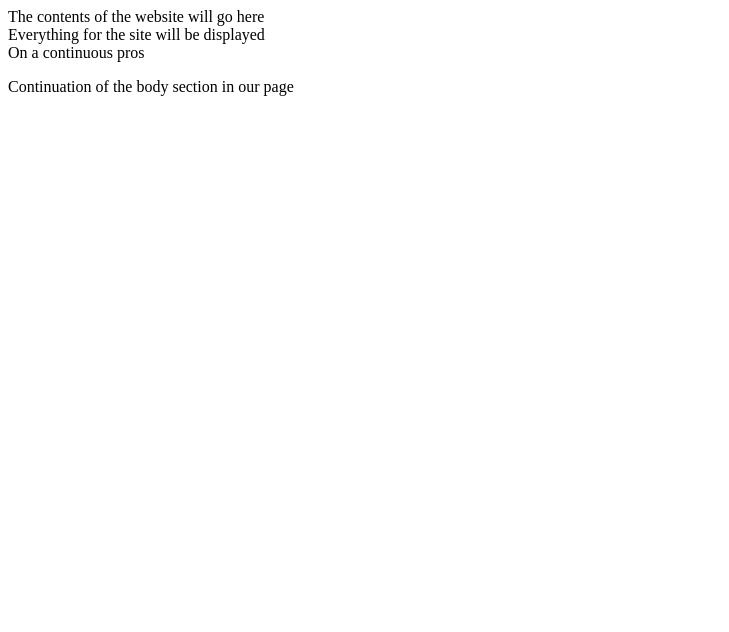
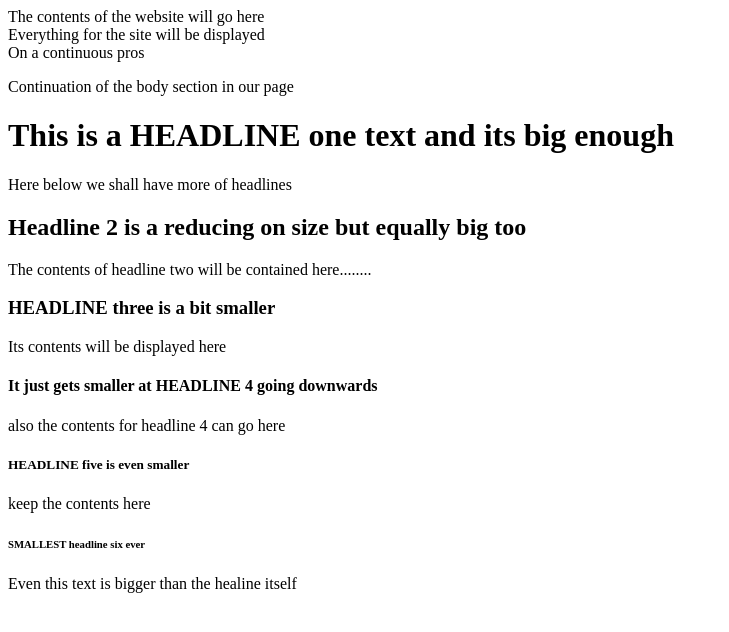
Before and after one commit to Radhika240/Website-Project, a plain HTML site: page index.html in a window 1280 px wide. Shown: the whole page, without its empty margins (0-729 px from the left). Drawn offline with Linux system fonts and the light colour scheme.

Commit message:
Headline tags added to the index page

```diff
--- a/index.html
+++ b/index.html
@@ -23,5 +23,31 @@
                 Continuation of the body section in our page
             </p>
 
+        <!-- Headline Tags <h1> <h2> <h3> ...... <6> Headline happend to the biggest in terms of size-->
+
+            <h1>This is a HEADLINE one text and its big enough</h1>
+
+                Here below we shall have more of headlines
+
+            <h2>Headline 2 is a reducing on size but equally big too</h2>
+
+                The contents of headline two will be contained here........
+
+            <h3>HEADLINE three is a bit smaller</h3>
+
+                Its contents will be displayed here
+
+            <h4>It just gets smaller at HEADLINE 4 going downwards</h4>
+
+                also the contents for headline 4 can go here
+
+            <h5>HEADLINE five is even smaller</h5>
+
+                keep the contents here
+
+            <h6>SMALLEST headline six ever</h6>
+
+                Even this text is bigger than the healine itself
+
     </body>
 </html>
```
